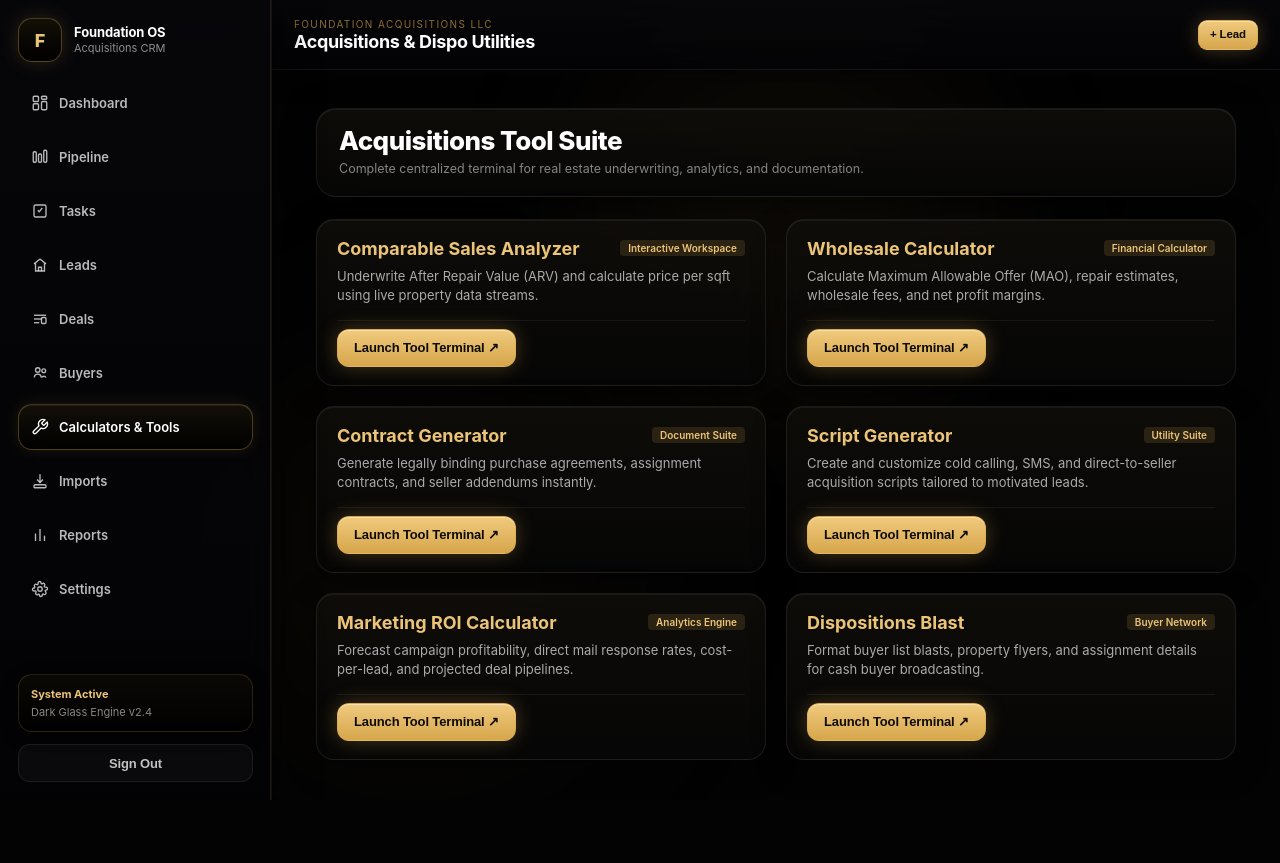
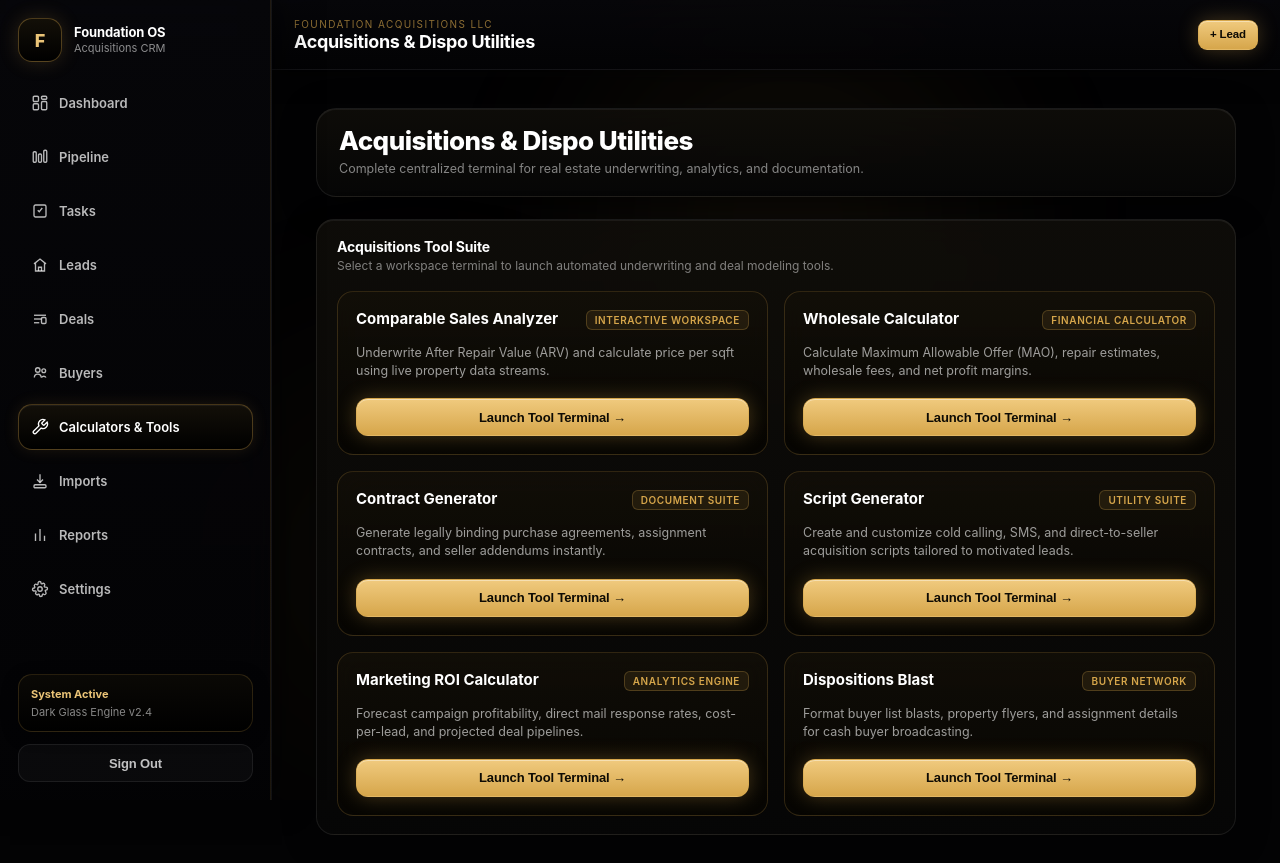
Before and after one commit to lakendricwoods-cell/Acquisitions-crm, a Next.js app: page /tools in a window 1280 px wide. Before the commit the page ends 800 px from the top, so only its background shows below. Built offline with nearby package versions, Linux system fonts and the light colour scheme.

Commit message:
Update page.tsx

```diff
--- a/app/(crm)/tools/page.tsx
+++ b/app/(crm)/tools/page.tsx
@@ -1,92 +1,146 @@
 'use client'
 
-import { useRouter } from 'next/navigation'
+import Link from 'next/link'
+import type { CSSProperties } from 'react'
 import PageShell from '@/components/ui/page-shell'
 import SectionCard from '@/components/ui/section-card'
 import ActionButton from '@/components/ui/action-button'
 
-export default function ToolsDashboard() {
-  const router = useRouter()
+interface ToolCardData {
+  title: string
+  tag: string
+  description: string
+  href: string
+}
 
-  const tools = [
+const TOOLS: ToolCardData[] = [
   {
-      id: 'comps',
     title: 'Comparable Sales Analyzer',
+    tag: 'Interactive Workspace',
     description: 'Underwrite After Repair Value (ARV) and calculate price per sqft using live property data streams.',
-      route: '/tools/comps-analyzer',
-      badge: 'Interactive Workspace',
+    href: '/tools/comps-analyzer',
   },
   {
-      id: 'wholesale',
     title: 'Wholesale Calculator',
+    tag: 'Financial Calculator',
     description: 'Calculate Maximum Allowable Offer (MAO), repair estimates, wholesale fees, and net profit margins.',
-      route: '/tools/wholesale-calc',
-      badge: 'Financial Calculator',
+    href: '/tools/wholesale-calculator',
   },
   {
-      id: 'contracts',
     title: 'Contract Generator',
+    tag: 'Document Suite',
     description: 'Generate legally binding purchase agreements, assignment contracts, and seller addendums instantly.',
-      route: '/tools/contracts',
-      badge: 'Document Suite',
+    href: '/tools/contract-generator',
   },
   {
-      id: 'scripts',
     title: 'Script Generator',
+    tag: 'Utility Suite',
     description: 'Create and customize cold calling, SMS, and direct-to-seller acquisition scripts tailored to motivated leads.',
-      route: '/tools/script-generator',
-      badge: 'Utility Suite',
+    href: '/tools/script-generator',
   },
   {
-      id: 'marketing-roi',
     title: 'Marketing ROI Calculator',
+    tag: 'Analytics Engine',
     description: 'Forecast campaign profitability, direct mail response rates, cost-per-lead, and projected deal pipelines.',
-      route: '/tools/marketing-roi',
-      badge: 'Analytics Engine',
+    href: '/tools/marketing-roi',
   },
   {
-      id: 'dispositions',
     title: 'Dispositions Blast',
+    tag: 'Buyer Network',
     description: 'Format buyer list blasts, property flyers, and assignment details for cash buyer broadcasting.',
-      route: '/tools/dispositions',
-      badge: 'Buyer Network',
+    href: '/tools/dispositions-blast',
   },
 ]
 
+export default function ToolsHubPage() {
   return (
     <PageShell
-      title="Acquisitions Tool Suite"
+      title="Acquisitions & Dispo Utilities"
       subtitle="Complete centralized terminal for real estate underwriting, analytics, and documentation."
     >
-      <div style={{ display: 'grid', gridTemplateColumns: 'repeat(auto-fit, minmax(320px, 1fr))', gap: 20 }}>
-        {tools.map((tool) => (
-          <SectionCard key={tool.id}>
-            <div style={{ display: 'flex', flexDirection: 'column', gap: 14, height: '100%', justifyContent: 'space-between' }}>
-
-              <div style={{ display: 'flex', flexDirection: 'column', gap: 8 }}>
-                <div style={{ display: 'flex', justifyContent: 'space-between', alignItems: 'center' }}>
-                  <h3 style={{ color: '#ebc477', fontSize: 18, fontWeight: 700, margin: 0 }}>
-                    {tool.title}
-                  </h3>
-                  <span style={{ fontSize: 10, padding: '2px 8px', borderRadius: 4, background: 'rgba(214,166,75,0.15)', color: '#ebc477', fontWeight: 600 }}>
-                    {tool.badge}
-                  </span>
-                </div>
-                <p style={{ fontSize: 13, color: '#aaa', margin: 0, lineHeight: 1.5 }}>
-                  {tool.description}
-                </p>
+      <SectionCard
+        title="Acquisitions Tool Suite"
+        subtitle="Select a workspace terminal to launch automated underwriting and deal modeling tools."
+      >
+        <div style={toolsGridStyle}>
+          {TOOLS.map((tool, idx) => (
+            <div key={idx} style={toolCardStyle}>
+              <div style={toolCardHeaderStyle}>
+                <h3 style={toolTitleStyle}>{tool.title}</h3>
+                <span style={toolTagStyle}>{tool.tag}</span>
               </div>
 
-              <div style={{ paddingTop: 8, borderTop: '1px solid rgba(255,255,255,0.06)' }}>
-                <ActionButton tone="gold" onClick={() => router.push(tool.route)}>
-                  Launch Tool Terminal ↗
+              <p style={toolDescriptionStyle}>{tool.description}</p>
+
+              <div style={toolActionWrapStyle}>
+                <Link href={tool.href} style={{ textDecoration: 'none', width: '100%' }}>
+                  <ActionButton tone="gold" style={{ width: '100%', justifyContent: 'center' }}>
+                    Launch Tool Terminal →
                   </ActionButton>
+                </Link>
               </div>
-
+            </div>
+          ))}
         </div>
       </SectionCard>
-        ))}
-      </div>
     </PageShell>
   )
 }
+
+const toolsGridStyle: CSSProperties = {
+  display: 'grid',
+  gridTemplateColumns: 'repeat(auto-fit, minmax(320px, 1fr))',
+  gap: 16,
+}
+
+const toolCardStyle: CSSProperties = {
+  padding: 18,
+  borderRadius: 16,
+  background: 'linear-gradient(180deg, rgba(20,16,8,0.7), rgba(6,5,2,0.95))',
+  border: '1px solid rgba(214, 166, 75, 0.2)',
+  display: 'flex',
+  flexDirection: 'column',
+  justifyContent: 'space-between',
+  gap: 14,
+  backdropFilter: 'blur(12px)',
+  WebkitBackdropFilter: 'blur(12px)',
+}
+
+const toolCardHeaderStyle: CSSProperties = {
+  display: 'flex',
+  justifyContent: 'space-between',
+  alignItems: 'flex-start',
+  gap: 10,
+}
+
+const toolTitleStyle: CSSProperties = {
+  fontSize: 15,
+  fontWeight: 750,
+  color: '#ffffff',
+  margin: 0,
+  lineHeight: 1.25,
+}
+
+const toolTagStyle: CSSProperties = {
+  fontSize: 10,
+  fontWeight: 600,
+  textTransform: 'uppercase',
+  letterSpacing: '0.06em',
+  padding: '3px 8px',
+  borderRadius: 6,
+  background: 'rgba(214, 166, 75, 0.1)',
+  border: '1px solid rgba(214, 166, 75, 0.25)',
+  color: '#d6a64b',
+  whiteSpace: 'nowrap',
+}
+
+const toolDescriptionStyle: CSSProperties = {
+  fontSize: 12.5,
+  color: 'rgba(255, 255, 255, 0.6)',
+  lineHeight: 1.45,
+  margin: 0,
+}
+
+const toolActionWrapStyle: CSSProperties = {
+  paddingTop: 4,
+}
```
Lines whose indentation alone changed are shown as unchanged.
